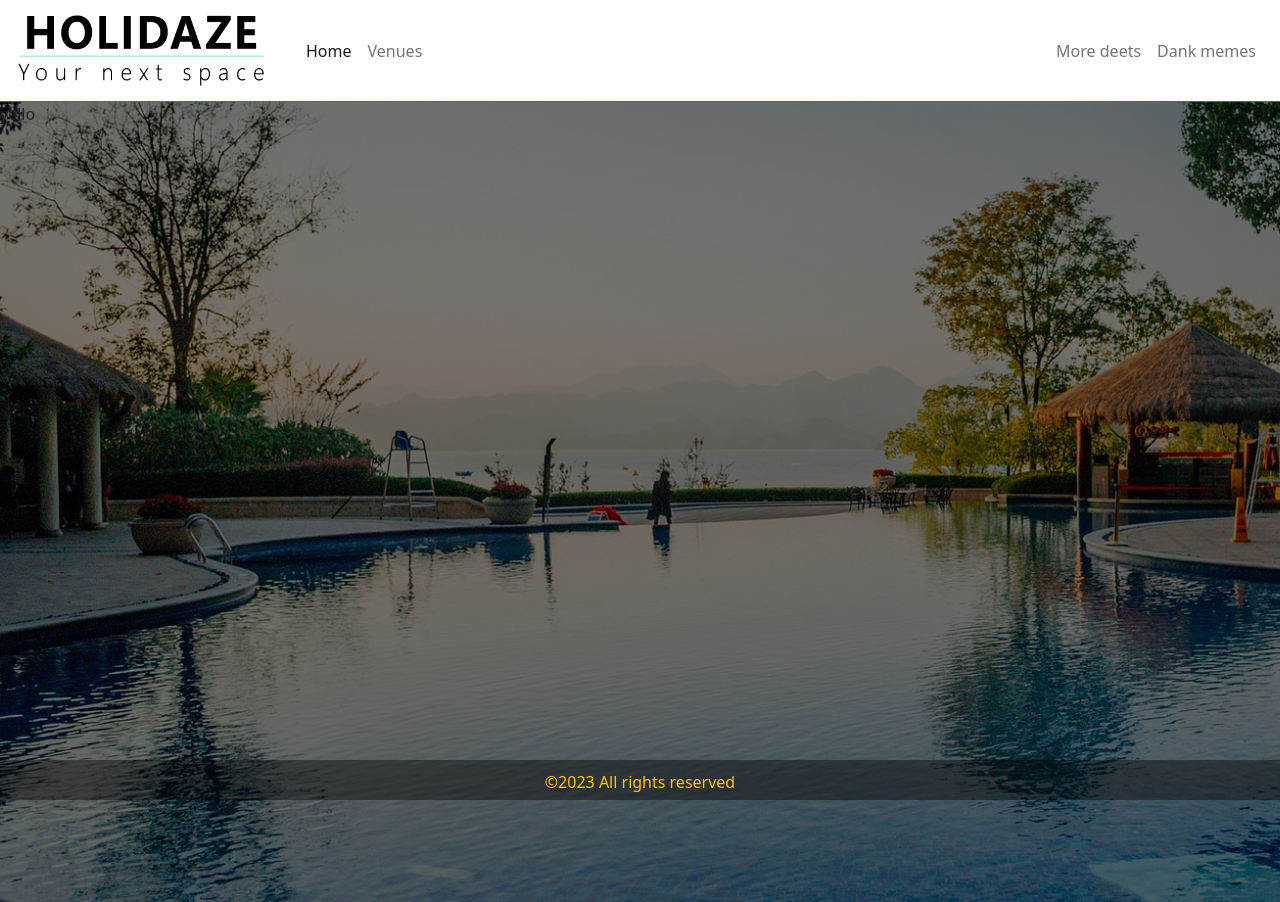
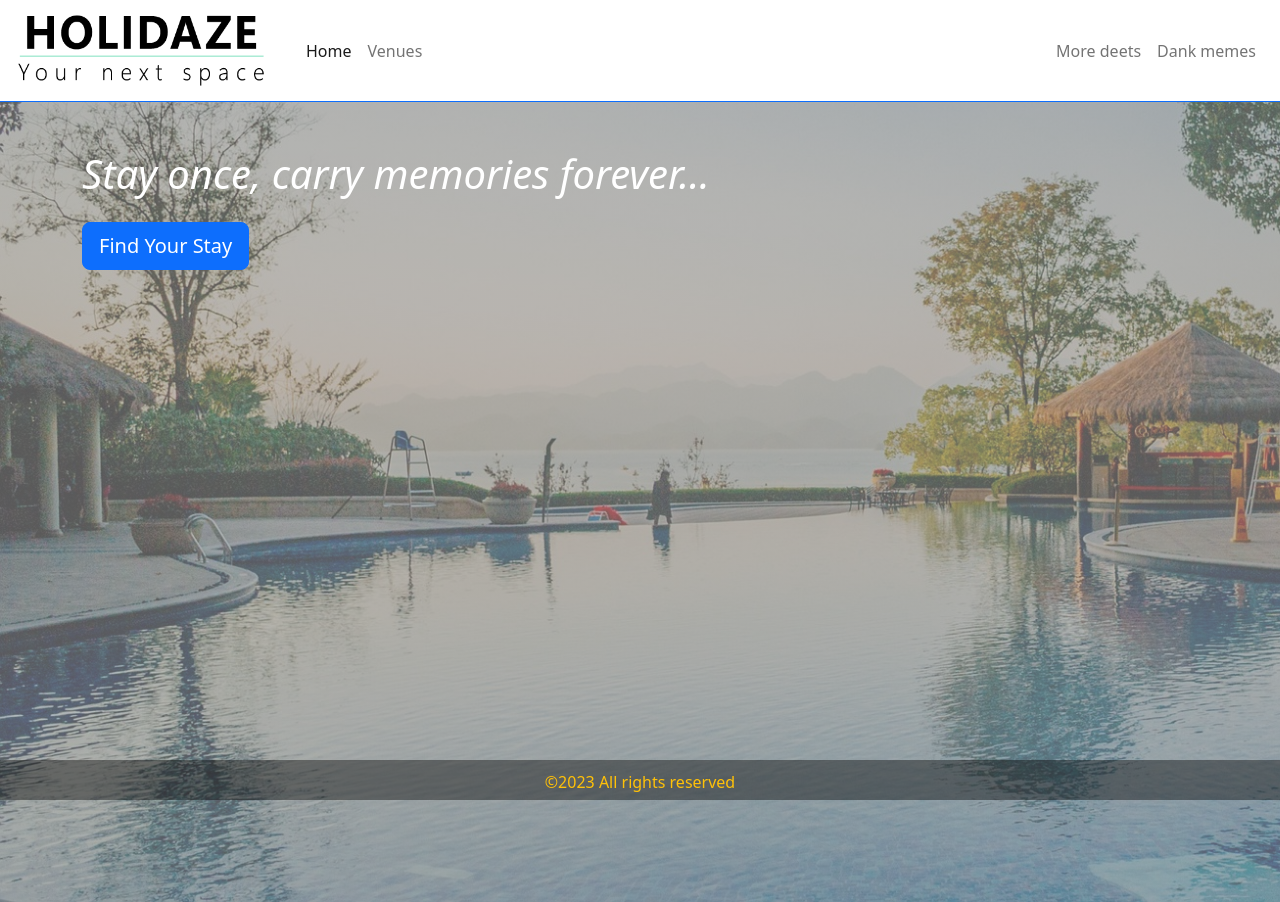
Before and after one commit to adrianBrands/projcet-exam-2, a React (Create React App) app: page / in a window 1280 px wide. Built offline with nearby package versions, Linux system fonts and the light colour scheme.

Commit message:
added content on home page

```diff
--- a/src/components/pages/Home/Home.jsx
+++ b/src/components/pages/Home/Home.jsx
@@ -1,4 +1,10 @@
+import { Button, Container } from "react-bootstrap"
 import background from "../../../images/china-gf98bd0a45_1920.jpg"
 export default function Home(){
-  return <div className="backgroundImage" > yello</div>
+  return <div className="backgroundImage">
+          <Container>
+            <h1 className="text-white fst-italic fw-normal mt-5">Stay once, carry memories forever...</h1>
+            <Button size="lg" className="mt-3">Find Your Stay</Button>
+          </Container>
+         </div>
 }
--- a/src/scss/background.scss
+++ b/src/scss/background.scss
@@ -2,5 +2,6 @@
   background-size: cover;
   min-height: 100vh;
   background-repeat: no-repeat;
-  background-image: linear-gradient(rgba(0, 0, 0, 0.5), rgba(0, 0, 0, 0.5)), url(../images/china-gf98bd0a45_1920.jpg);
+  background-image: linear-gradient(rgba(149, 149, 149, 0.6), rgba(148, 148, 148, 0.6)), url(../images/china-gf98bd0a45_1920.jpg);
+  overflow: hidden;
 }
```
